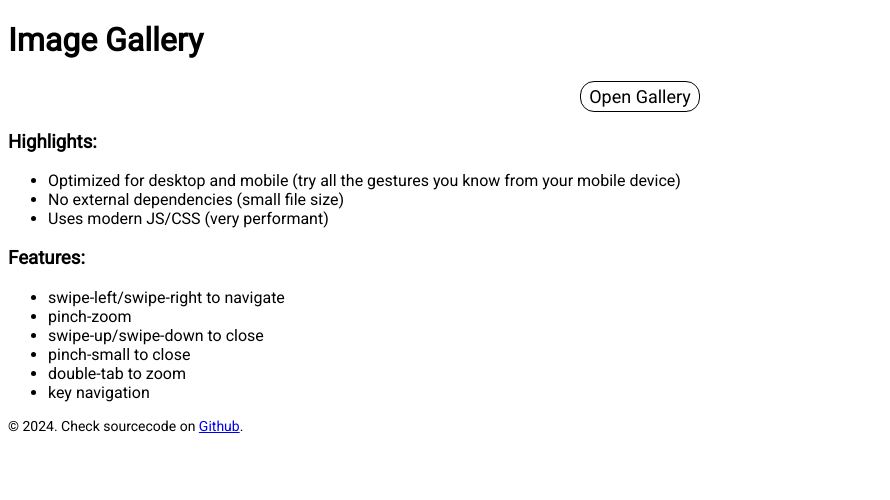
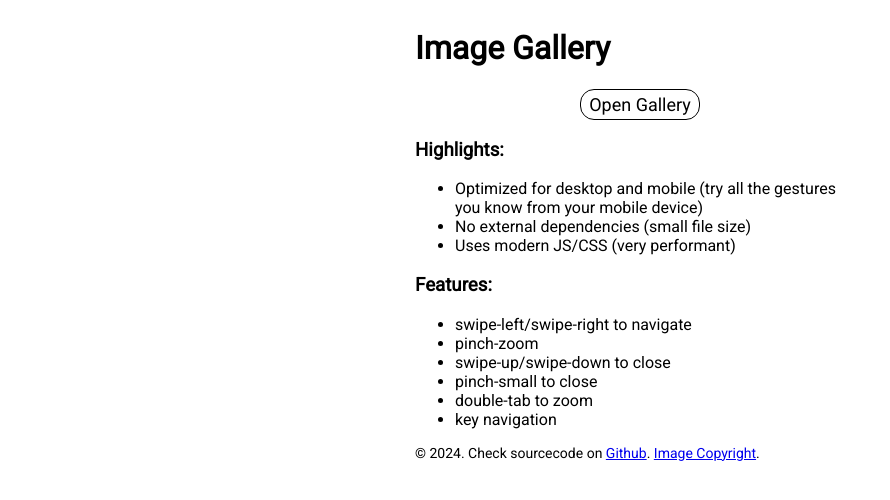
Before and after one commit to aronwoost/image-gallery, a Next.js app: page / in a window 1280 px wide. Shown: the top 500 px of the page, without its empty margins (0-890 px from the left). Built offline with nearby package versions, Linux system fonts and the light colour scheme.

Commit message:
Improve homepage (#14)

```diff
--- a/src/app/page.module.css
+++ b/src/app/page.module.css
@@ -1,5 +1,11 @@
 .container {
+  display: flex;
+  justify-content: center;
   padding: 0 calc(env(safe-area-inset-right)) 0 calc(env(safe-area-inset-left));
+}
+
+.wrapper {
+  max-width: 450px;
 }
 
 .buttons {
--- a/src/app/page.tsx
+++ b/src/app/page.tsx
@@ -21,6 +21,7 @@ export default function Home() {
 
   return (
     <main className={styles.container}>
+      <div className={styles.wrapper}>
         <h1>Image Gallery</h1>
         <div className={styles.buttons}>
           <button
@@ -63,12 +64,20 @@ export default function Home() {
           <li>key navigation</li>
         </ul>
         <footer className={styles.footer}>
-        © 2024. Check sourcecode on{' '}
+          <span>© 2024. Check sourcecode on </span>
           <a href="https://github.com/aronwoost/image-gallery" target="blank">
             Github
           </a>
-        .
+          <span>. </span>
+          <a
+            href="https://www.lakedistrict.gov.uk/learning/freephotos"
+            target="blank"
+          >
+            Image Copyright
+          </a>
+          <span>.</span>
         </footer>
+      </div>
     </main>
   );
 }
```
Lines whose indentation alone changed are shown as unchanged.
